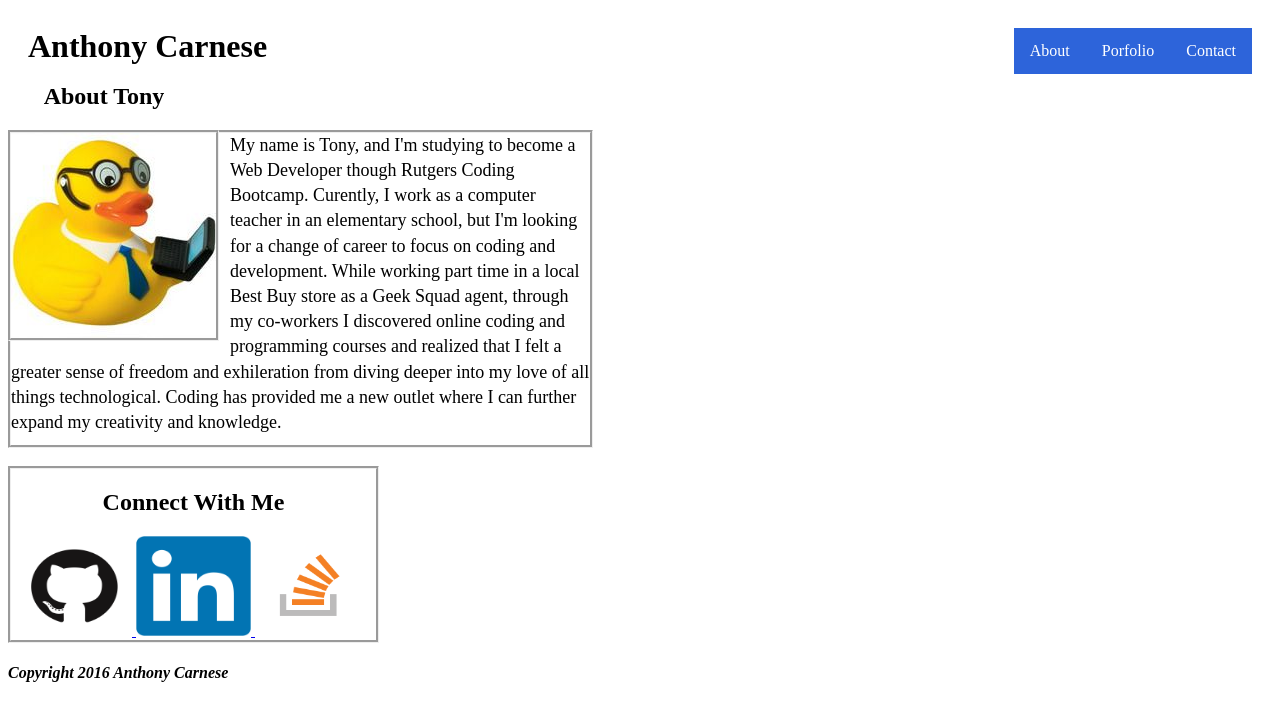
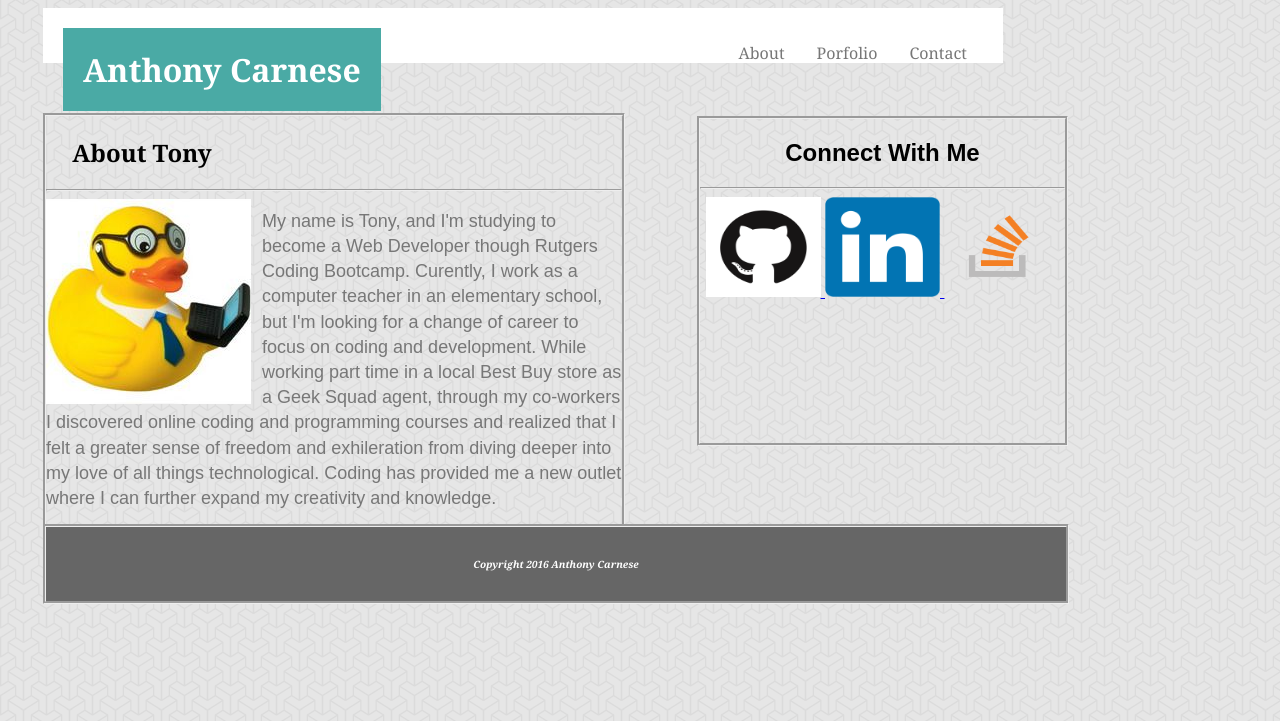
Before and after one commit to ajcarnese/Basic_Portfolio, a PHP site: page / in a window 1280 px wide. Shown: the top 721 px of the page. Run offline with PHP 8.4, Linux system fonts and the light colour scheme.

Commit message:
layout changes

```diff
--- a/assets/CSS/style.css
+++ b/assets/CSS/style.css
@@ -1,12 +1,32 @@
+html{
+	background: url("assets/images/escheresque.png");
+}
+
 header {
 	margin-top: 0px;
 	padding: 20px 20px 35px 20px;
+	background-color: #ffffff;
+	border-color: #cccccc;
+	color: white;
+	font-family: 'Georgia', Times, Times New Roman, serif;
+}
+body {
 
+	border-color: #dddddd;
+	font-family: 'Arial', 'Helvetica Neue', Helvetica, sans-serif;
+	width: 960px;
+    height: 650px;
+    padding: 0px 35px;
 }
+
+
 h1 {
- position: fixed;
-    max-width: 1080px;
+ 	position: absolute;
+    padding: 20px;
+
     margin: 0 auto;
+    background-color: #4aaaa5;
+    font-family: 'Georgia', Times, Times New Roman, serif;
  }
 #nav-bar {
     float: right;
@@ -14,7 +34,7 @@ h1 {
     margin: 0;
     padding: 0;
     overflow: hidden;
-    background-color: #2d64da;
+    color: #777777;
 }
 
 
@@ -24,7 +44,7 @@ li {
 
 li a {
     display: block;
-    color: white;
+    color: #777777;
     text-align: center;
     padding: 14px 16px;
     text-decoration: none;
@@ -33,40 +53,46 @@ li a {
 .container {
 	margin-left: auto;
 	margin-right: auto;
-
-
 }
 
 p {
-    border-style: groove;
     line-height: 1.4;
-    width: 579px;
-    height: 312px;
 }
 
 #duckie {
 	float: left;
-	border-style: groove;
 	margin-right: 11px;
+}
+
+#about-me {
+	width: 60%;
+    float: left;
+    position: relative;
+    top: 50px;
+    border-style: groove;
+
 }
 #about-tony {
 	position: relative;
 	width: 192px;
 	text-align: center;
+	font-family: 'Georgia', Times, Times New Roman, serif;
 }
 
 #bio {
 	font-size: 18px;
-}
-
-#about-me {
-/* float:none;*/
-}
+	color: #777777;
+	}
 
 #Connect-Me{
-	width: 365px;
+	float: right;
+	position: relative;
+    width: 365px;
     text-align: center;
     border-style: groove;
+    top: 38px;
+    height: 324px;
+    left: 65px;
 }
 
 h4 {
@@ -74,4 +100,12 @@ h4 {
     font-style: italic;
     position: fixed;
     margin-bottom: 0px;
+    font-family: 'Georgia', Times, Times New Roman, serif;
+    top: 511px;
+    width: 960px;
+    border: groove;
+    padding: 30px;
+    background-color: #666666;
+    color: white;
+    font-size: 10px;
 }
--- a/index.html
+++ b/index.html
@@ -1,5 +1,5 @@
 <!DOCTYPE html>
-<html>
+<html style= background: url("assets/images/escheresque.png");>
 <head>
 <!-- <link rel="stylesheet" type="text/css" href="assets/CSS/reset.css"> -->
 <link rel="stylesheet" type="text/css" href="assets/CSS/style.css">
@@ -7,7 +7,7 @@
 
 </head>
 <body>
-	<header id="top-menu">
+	<header>
 		<h1> Anthony Carnese</h1>
 
 			<ul id="nav-bar">
@@ -20,17 +20,18 @@
 
             <section id="about-me">
 
+ <h2 id="about-tony">About Tony</h2>
+ <hr>
+  <img id="duckie" src="assets/images/duckie.jpg" alt="Rubber Duckie">
 
-         <h2 id=about-tony>About Tony</h2>
-            <img id="duckie" src="assets/images/duckie.jpg" alt="Rubber Duckie">
-
-            <p id="bio">My name is Tony, and I'm studying to become a Web Developer though Rutgers Coding Bootcamp.  Curently, I work as a computer teacher in an elementary school, but I'm looking for a change of career to focus on coding and development. While working part time in a local Best Buy store as a Geek Squad agent, through my co-workers I discovered online coding and programming courses and realized that I felt a greater sense of freedom and exhileration from diving deeper into my love of all things technological.  Coding has provided me a new outlet where I can further expand my creativity and knowledge.</p>
+<p id="bio"> My name is Tony, and I'm studying to become a Web Developer though Rutgers Coding Bootcamp.  Curently, I work as a computer teacher in an elementary school, but I'm looking for a change of career to focus on coding and development. While working part time in a local Best Buy store as a Geek Squad agent, through my co-workers I discovered online coding and programming courses and realized that I felt a greater sense of freedom and exhileration from diving deeper into my love of all things technological.  Coding has provided me a new outlet where I can further expand my creativity and knowledge.</p>
 
         </section>
 
     <aside id="Connect-Me">
 
 		<h2> Connect With Me </h2>
+		<hr>
                 <a href="https://github.com/ajcarnese">
   					<img src="assets/images/github-mark.png" alt="Github Link" style="width:115px;height:100px;"> </a>
   				<a href="https://www.linkedin.com/in/anthonyjcarnese">
```
Also changed, not shown: assets/images/escheresque.png (added), assets/images/escheresque_@2X.png (added).
